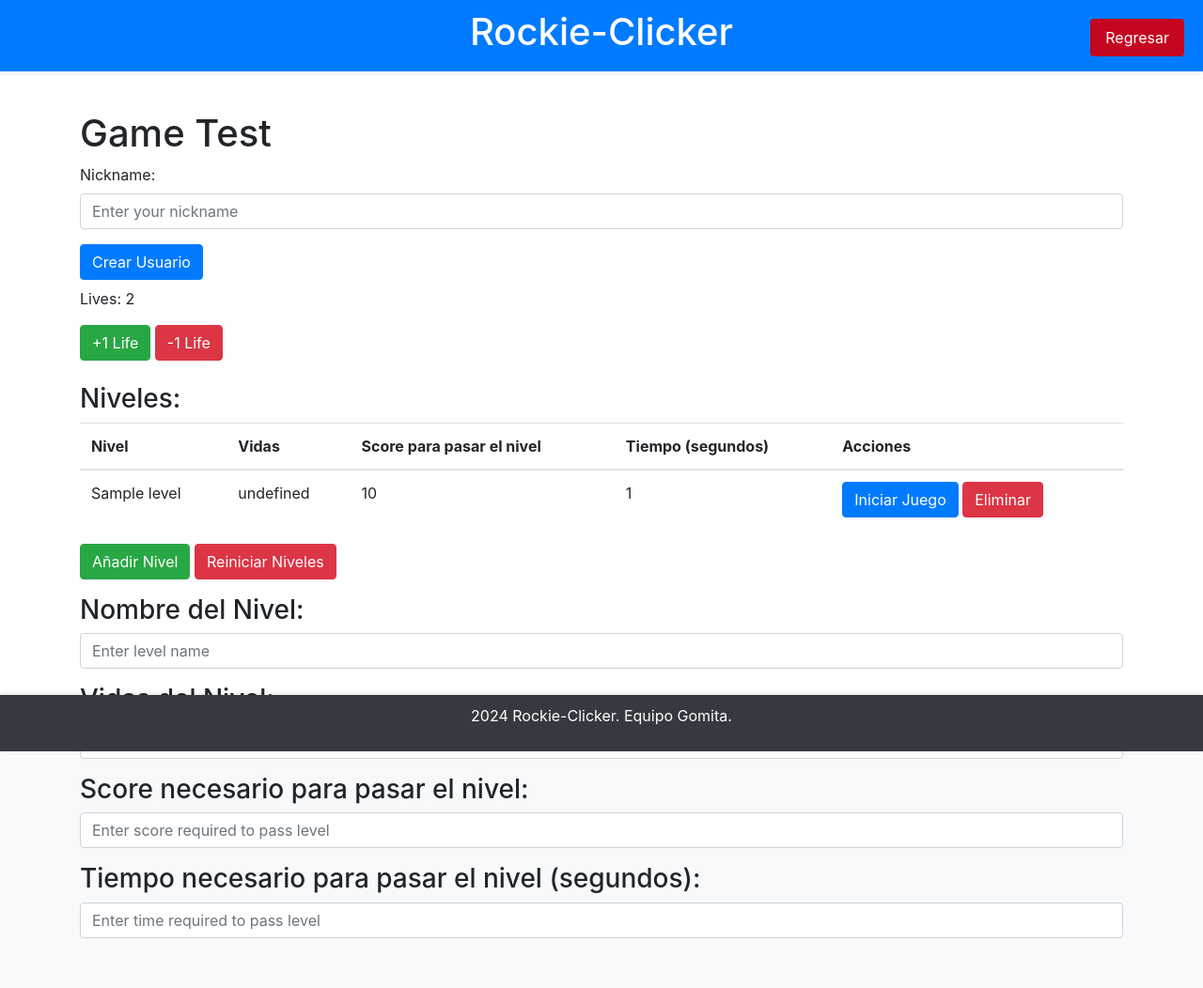
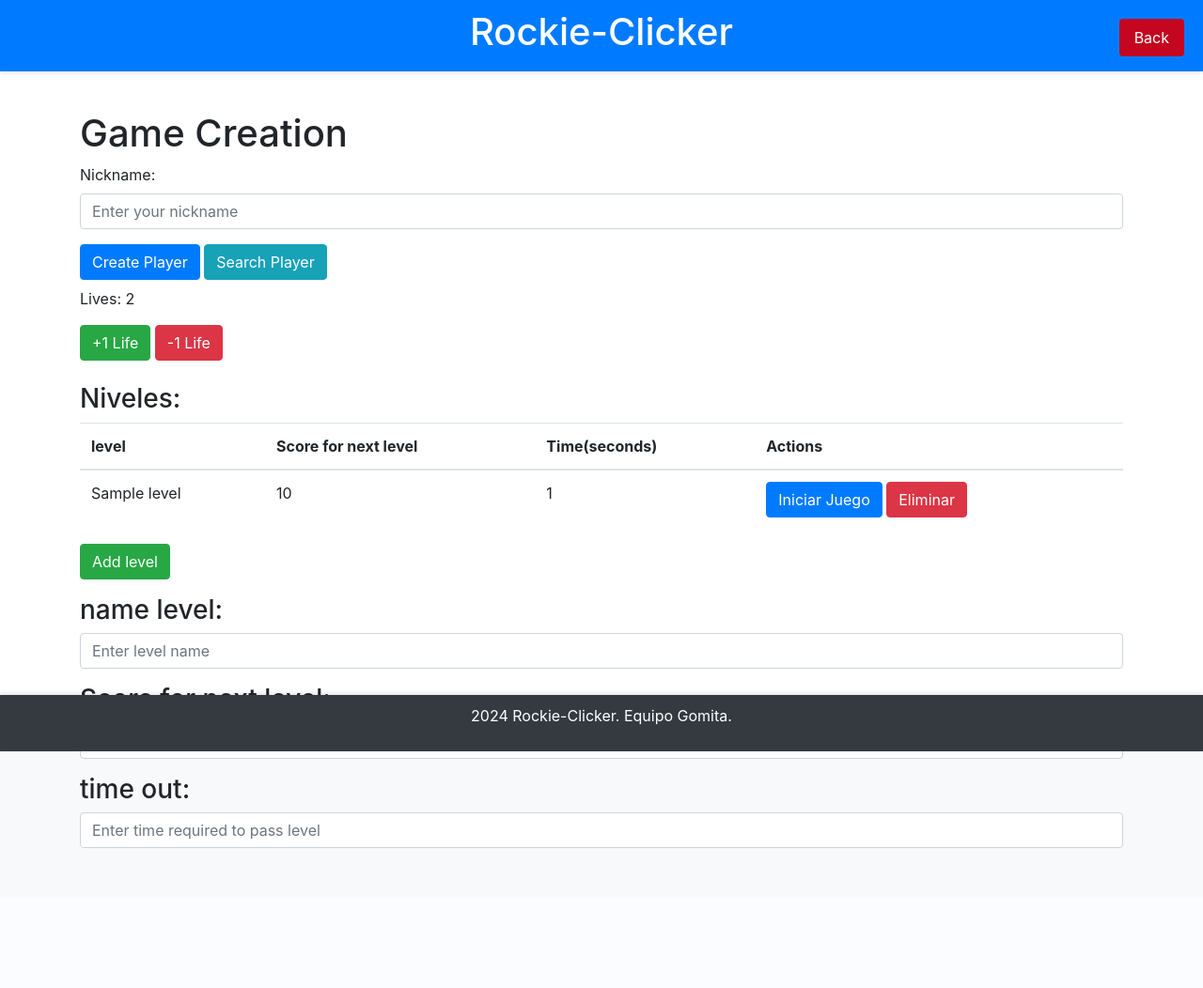
Before and after one commit to Rookie-Brain/Rookie-Clicker, a Spring Boot app: page /game.html in a window 1280 px wide. Shown: the whole page at 94% size. After the commit the page ends 903 px from the top, so only its background shows below. Run offline with Spring Boot 4, Linux system fonts and the light colour scheme; tables that the repository leaves empty hold one stand-in row (values such as "Sample post"); some of the project's set-up classes (security, data sources, template engines, error pages and the like) are left out, and stand-ins take their place.

Commit message:
ajustes finalaes

```diff
--- a/demo/src/main/resources/static/game.html
+++ b/demo/src/main/resources/static/game.html
@@ -3,66 +3,63 @@
 <head>
     <meta charset="UTF-8">
     <meta name="viewport" content="width=device-width, initial-scale=1.0">
-    <title>Game Test</title>
+    <title>Game Creation</title>
     <link rel="stylesheet" type="text/css" href="css/styles.css">
     <link href="https://maxcdn.bootstrapcdn.com/bootstrap/4.5.2/css/bootstrap.min.css" rel="stylesheet">
     <script src="https://cdn.jsdelivr.net/npm/axios/dist/axios.min.js"></script>
 </head>
 <body>
 <header>
-    <a href="index.html" class="btn btn-light" id="back-button">Regresar</a>
+    <a href="index.html" class="btn btn-light" id="back-button">Back</a>
     <h1>Rockie-Clicker</h1>
 </header>
 
 <div class="container mt-5">
-    <h1>Game Test</h1>
+    <h1>Game Creation</h1>
     <div class="mb-3">
         <label for="nickname">Nickname:</label>
         <input type="text" id="nickname" class="form-control" placeholder="Enter your nickname">
     </div>
-    <button class="btn btn-primary mb-2" onclick="createUser()">Crear Usuario</button>
+    <button class="btn btn-primary mb-2" onclick="createUser()">Create Player</button>
+    <button class="btn btn-info mb-2" onclick="searchPlayer()">Search Player</button>
+    <div id="lives" class="mb-3">Lives: <span id="lives-count">2</span></div>
+    <button class="btn btn-success mb-2" onclick="modifyLives(1)">+1 Life</button>
+    <button class="btn btn-danger mb-2" onclick="modifyLives(-1)">-1 Life</button>
+
     <div id="user-info" class="mt-3 d-none">
-        <h3>Información del Jugador:</h3>
+        <h3>Info del player:</h3>
         <p>Nickname: <span id="user-nickname"></span></p>
         <p>ID: <span id="user-id"></span></p>
         <p>Score: <span id="user-score">0</span></p>
-        <p>Vidas: <span id="user-lives">2</span></p>
+        <p>lives: <span id="user-lives">2</span></p>
     </div>
-    <div id="lives" class="mb-3">Lives: <span id="lives-count">2</span></div>
-    <button class="btn btn-success mb-2" onclick="modifyLives(1)">+1 Life</button>
-    <button class="btn btn-danger mb-2" onclick="modifyLives(-1)">-1 Life</button>
+
     <div id="levels" class="mt-3">
         <h3>Niveles:</h3>
         <table class="table">
             <thead>
             <tr>
-                <th>Nivel</th>
-                <th>Vidas</th>
-                <th>Score para pasar el nivel</th>
-                <th>Tiempo (segundos)</th>
-                <th>Acciones</th>
+                <th>level</th>
+                <th>Score for next level</th>
+                <th>Time(seconds)</th>
+                <th>Actions</th>
             </tr>
             </thead>
             <tbody id="levels-table">
             </tbody>
         </table>
-        <button class="btn btn-success" onclick="addLevel()">Añadir Nivel</button>
-        <button class="btn btn-danger" onclick="resetLevels()">Reiniciar Niveles</button>
+        <button class="btn btn-success" onclick="addLevel()">Add level</button>
     </div>
     <div class="mt-3">
-        <h3>Nombre del Nivel:</h3>
+        <h3>name level:</h3>
         <input type="text" id="level-name" class="form-control mb-2" placeholder="Enter level name">
     </div>
     <div class="mt-3">
-        <h3>Vidas del Nivel:</h3>
-        <input type="number" id="level-lives" class="form-control mb-2" placeholder="Enter level lives">
-    </div>
-    <div class="mt-3">
-        <h3>Score necesario para pasar el nivel:</h3>
+        <h3>Score for next level:</h3>
         <input type="number" id="level-score" class="form-control mb-2" placeholder="Enter score required to pass level">
     </div>
     <div class="mt-3">
-        <h3>Tiempo necesario para pasar el nivel (segundos):</h3>
+        <h3>time out:</h3>
         <input type="number" id="level-time" class="form-control mb-2" placeholder="Enter time required to pass level">
     </div>
 </div>
@@ -104,6 +101,34 @@
         }
     }
 
+    async function searchPlayer() {
+        const nickname = document.getElementById('nickname').value;
+        if (!nickname) {
+            alert('Por favor, ingresa un nickname.');
+            return;
+        }
+
+        try {
+            const response = await axios.get('http://localhost:8080/api/players');
+            const players = response.data;
+            const player = players.find(p => p.name.toLowerCase() === nickname.toLowerCase());
+
+            if (player) {
+                document.getElementById('user-nickname').innerText = player.name;
+                document.getElementById('user-id').innerText = player.id;
+                document.getElementById('user-lives').innerText = player.lives;
+                document.getElementById('user-info').classList.remove('d-none');
+                localStorage.setItem('currentPlayerId', player.id);
+                console.log('Player found:', player);
+            } else {
+                alert('Usuario no encontrado.');
+            }
+        } catch (error) {
+            console.error('Error al buscar el usuario:', error);
+            alert('Error al buscar el usuario: ' + (error.response ? error.response.data : error.message));
+        }
+    }
+
     async function loadLevels() {
         try {
             const response = await axios.get('http://localhost:8080/api/levels');
@@ -115,7 +140,6 @@
                 const row = document.createElement('tr');
                 row.innerHTML = `
                     <td>${level.name}</td>
-                    <td>${level.lives}</td>
                     <td>${level.nextlevelscore}</td>
                     <td>${level.seconds}</td>
                     <td>
@@ -133,18 +157,16 @@
 
     async function addLevel() {
         const name = document.getElementById('level-name').value;
-        const lives = document.getElementById('level-lives').value;
         const score = document.getElementById('level-score').value;
         const time = document.getElementById('level-time').value;
 
-        if (!name || !lives || !score || !time) {
+        if (!name || !score || !time) {
             alert('Por favor, completa todos los campos del nivel.');
             return;
         }
 
         const level = {
             name: name,
-            lives: parseInt(lives),
             nextlevelscore: parseInt(score),
             seconds: parseInt(time)
         };
@@ -172,7 +194,6 @@
 
     function resetLevels() {
         document.getElementById('level-name').value = '';
-        document.getElementById('level-lives').value = '';
         document.getElementById('level-score').value = '';
         document.getElementById('level-time').value = '';
     }
```
Also changed, not shown: demo/src/main/resources/static/clicker.html (+4 -4 lines), demo/src/main/resources/static/index.html (+5 -5 lines).
